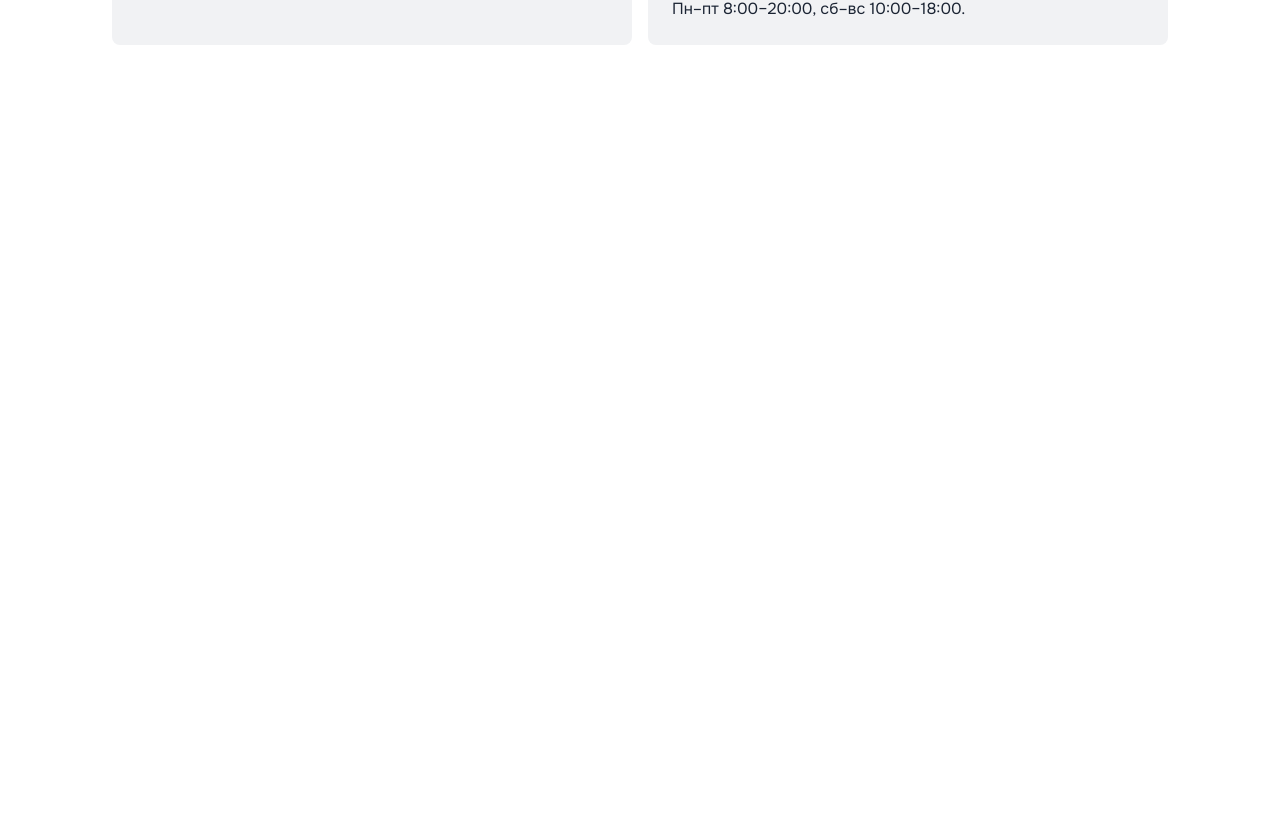
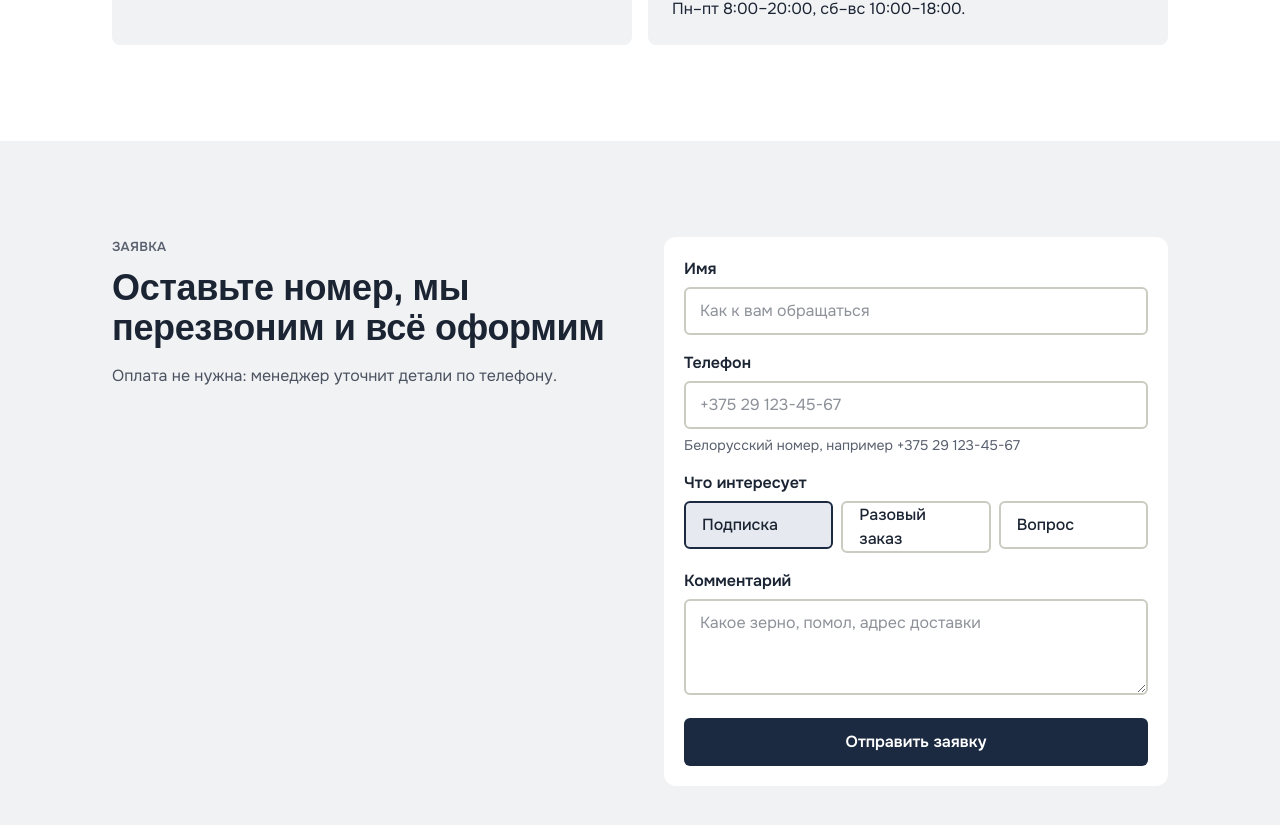
Before and after one commit to Monohansett/kvarta_testovoe, a Next.js app: page / in a window 1280 px wide. Shown: the part 2776-3601 px from the top of the page. Before the commit the page ends 2917 px from the top, so only its background shows below. Built offline with nearby package versions, Linux system fonts and the light colour scheme; a web font is replaced by a local one.

Commit message:
Added order form section & fixed outline styles

```diff
--- /dev/null
+++ b/app/components/sections/OrderForm.tsx
@@ -0,0 +1,107 @@
+import { Button } from '@/components/ui/Button';
+
+const topics = [
+  { value: 'subscription', label: 'Подписка' },
+  { value: 'one-time', label: 'Разовый заказ' },
+  { value: 'question', label: 'Вопрос' },
+];
+
+const field =
+  'min-h-12 w-full rounded-md border-2 border-field bg-white px-3.5 py-2.5 text-base text-ink';
+
+const label = 'mb-1.5 block font-semibold';
+
+export function OrderForm() {
+  return (
+    <section id="order" className="bg-mist py-14 md:py-24">
+      <div className="wrap md:grid md:grid-cols-2 md:items-start md:gap-12">
+        <div>
+          <p className="mb-3 text-[13px] font-semibold uppercase tracking-wide text-muted">
+            Заявка
+          </p>
+          <h2 className="display text-[25px] md:text-4xl">
+            Оставьте номер, мы перезвоним и всё оформим
+          </h2>
+          <p className="mt-4 text-ink-soft">
+            Оплата не нужна: менеджер уточнит детали по телефону.
+          </p>
+        </div>
+
+        <form className="mt-5 flex flex-col gap-4 rounded-xl bg-white p-5 md:mt-0">
+          <div>
+            <label htmlFor="name" className={label}>
+              Имя
+            </label>
+            <input
+              id="name"
+              name="name"
+              type="text"
+              autoComplete="name"
+              placeholder="Как к вам обращаться"
+              className={field}
+            />
+          </div>
+
+          <div>
+            <label htmlFor="phone" className={label}>
+              Телефон
+            </label>
+            <input
+              id="phone"
+              name="phone"
+              type="tel"
+              inputMode="tel"
+              autoComplete="tel"
+              placeholder="+375 29 123-45-67"
+              className={field}
+            />
+            <p className="mt-1.5 text-sm text-muted">
+              Белорусский номер, например +375 29 123-45-67
+            </p>
+          </div>
+
+          <fieldset>
+            <legend className={label}>Что интересует</legend>
+            <div className="grid gap-2 md:grid-cols-3">
+              {topics.map((t, i) => (
+                <div key={t.value} className="relative">
+                  <input
+                    id={`topic-${t.value}`}
+                    type="radio"
+                    name="topic"
+                    value={t.value}
+                    defaultChecked={i === 0}
+                    className="peer sr-only"
+                  />
+                  <label
+                    htmlFor={`topic-${t.value}`}
+                    className="flex min-h-12 cursor-pointer items-center rounded-md border-2 border-field bg-white px-4 font-medium peer-checked:border-navy peer-checked:bg-[#e6e9f0] peer-focus-visible:outline-[3px] peer-focus-visible:outline-navy"
+                  >
+                    {t.label}
+                  </label>
+                </div>
+              ))}
+            </div>
+          </fieldset>
+
+          <div>
+            <label htmlFor="comment" className={label}>
+              Комментарий
+            </label>
+            <textarea
+              id="comment"
+              name="comment"
+              rows={3}
+              placeholder="Какое зерно, помол, адрес доставки"
+              className={field}
+            />
+          </div>
+
+          <Button type="submit" variant="navy" className="w-full">
+            Отправить заявку
+          </Button>
+        </form>
+      </div>
+    </section>
+  );
+}
--- a/app/page.tsx
+++ b/app/page.tsx
@@ -1,8 +1,9 @@
 import { Hero } from '@/components/sections/Hero';
-import { About } from './components/sections/About';
-import { Catalog } from './components/sections/Catalog';
-import { Subscription } from './components/sections/Subscription';
-import { Delivery } from './components/sections/Delivery';
+import { About } from '@/components/sections/About';
+import { Catalog } from '@/components/sections/Catalog';
+import { Subscription } from '@/components/sections/Subscription';
+import { Delivery } from '@/components/sections/Delivery';
+import { OrderForm } from '@/components/sections/OrderForm';
 
 export default function Home() {
   return (
@@ -12,6 +13,7 @@ export default function Home() {
       <Catalog />
       <Subscription />
       <Delivery />
+      <OrderForm />
     </main>
   );
 }
```
